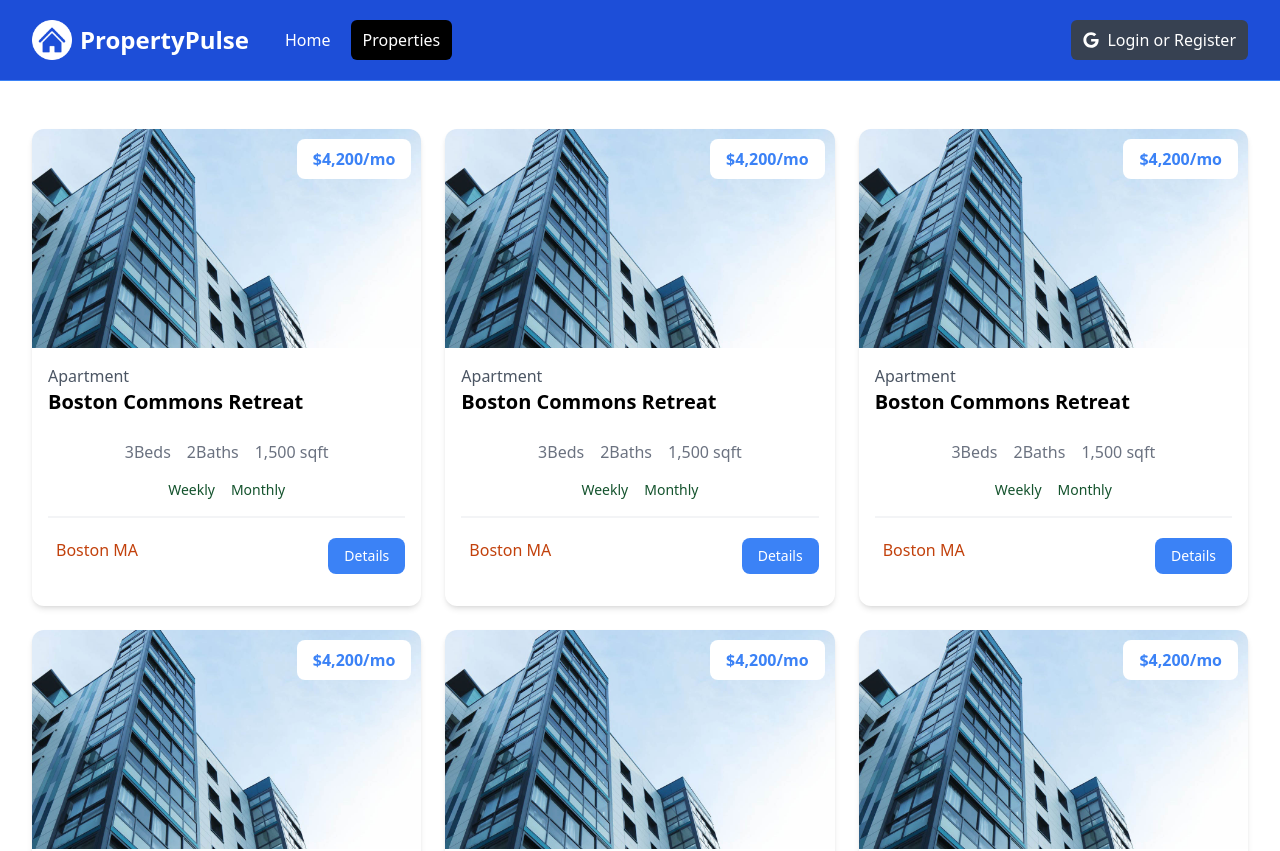
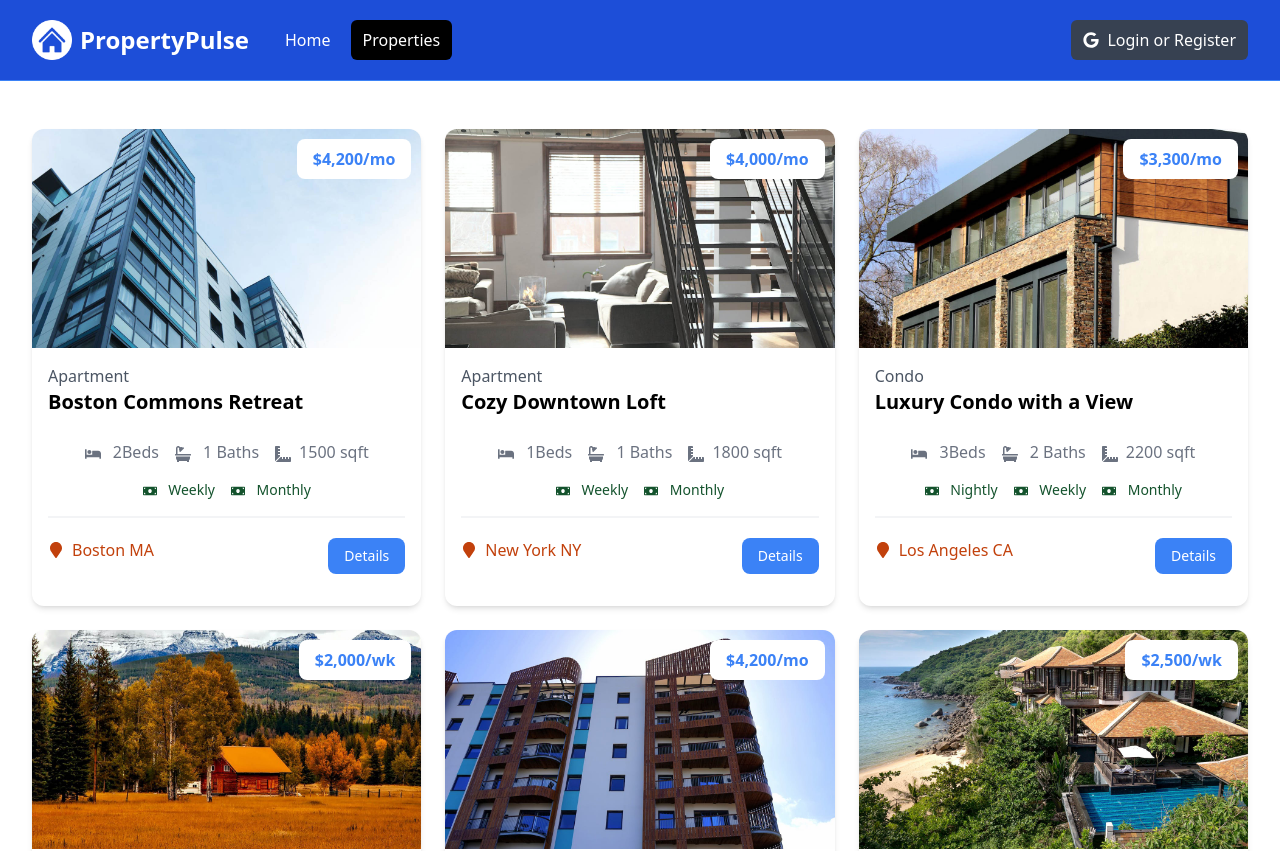
Before and after one commit to mariosknl/property-pulse, a Next.js app: page /properties in a window 1280 px wide. Shown: the top 851 px of the page. Built offline with nearby package versions, Linux system fonts and the light colour scheme.

Commit message:
property card dynamic data

```diff
--- a/components/PropertyCard.jsx
+++ b/components/PropertyCard.jsx
@@ -1,57 +1,95 @@
-const PropertyCard = () => {
+import Image from "next/image";
+import Link from "next/link";
+import {
+	FaBed,
+	FaBath,
+	FaRulerCombined,
+	FaMoneyBill,
+	FaMapMarker,
+} from "react-icons/fa";
+
+const PropertyCard = ({ property }) => {
+	const getRateDisplay = () => {
+		const { rates } = property;
+
+		if (rates.monthly) {
+			return `${rates.monthly.toLocaleString()}/mo`;
+		} else if (rates.weekly) {
+			return `${rates.weekly.toLocaleString()}/wk`;
+		} else if (rates.nightly) {
+			return `${rates.nightly.toLocaleString()}/night`;
+		}
+	};
+
 	return (
 		<div className="rounded-xl shadow-md relative">
-			<img
-				src="images/properties/a1.jpg"
+			<Image
+				src={`/images/properties/${property.images[0]}`}
 				alt=""
 				className="w-full h-auto rounded-t-xl"
+				sizes="100vw"
+				height={0}
+				width={0}
 			/>
 			<div className="p-4">
 				<div className="text-left md:text-center lg:text-left mb-6">
-					<div className="text-gray-600">Apartment</div>
-					<h3 className="text-xl font-bold">Boston Commons Retreat</h3>
+					<div className="text-gray-600">{property.type}</div>
+					<h3 className="text-xl font-bold">{property.name}</h3>
 				</div>
 				<h3 className="absolute top-[10px] right-[10px] bg-white px-4 py-2 rounded-lg text-blue-500 font-bold text-right md:text-center lg:text-right">
-					$4,200/mo
+					${getRateDisplay()}
 				</h3>
 
 				<div className="flex justify-center gap-4 text-gray-500 mb-4">
 					<p>
-						<i className="fa-solid fa-bed"></i> 3
+						<FaBed className="inline mr-2" /> {property.beds}
 						<span className="md:hidden lg:inline">Beds</span>
 					</p>
 					<p>
-						<i className="fa-solid fa-bath"></i> 2
+						<FaBath className="inline mr-2" /> {property.baths}{" "}
 						<span className="md:hidden lg:inline">Baths</span>
 					</p>
 					<p>
-						<i className="fa-solid fa-ruler-combined"></i>
-						1,500 <span className="md:hidden lg:inline">sqft</span>
+						<FaRulerCombined className="inline mr-2" />
+						{property.square_feet}{" "}
+						<span className="md:hidden lg:inline">sqft</span>
 					</p>
 				</div>
 
 				<div className="flex justify-center gap-4 text-green-900 text-sm mb-4">
-					<p>
-						<i className="fa-solid fa-money-bill"></i> Weekly
-					</p>
-					<p>
-						<i className="fa-solid fa-money-bill"></i> Monthly
-					</p>
+					{property.rates.nightly && (
+						<p>
+							<FaMoneyBill className="inline mr-2" /> Nightly
+						</p>
+					)}
+					{property.rates.weekly && (
+						<p>
+							<FaMoneyBill className="inline mr-2" /> Weekly
+						</p>
+					)}
+					{property.rates.monthly && (
+						<p>
+							<FaMoneyBill className="inline mr-2" /> Monthly
+						</p>
+					)}
 				</div>
 
 				<div className="border border-gray-100 mb-5"></div>
 
 				<div className="flex flex-col lg:flex-row justify-between mb-4">
 					<div className="flex align-middle gap-2 mb-4 lg:mb-0">
-						<i className="fa-solid fa-location-dot text-lg text-orange-700"></i>
-						<span className="text-orange-700"> Boston MA </span>
+						<FaMapMarker className="text-orange-700 mt-1" />
+						<span className="text-orange-700">
+							{" "}
+							{property.location.city} {property.location.state}{" "}
+						</span>
 					</div>
-					<a
-						href="property.html"
+					<Link
+						href={`/properties/${property._id}`}
 						className="h-[36px] bg-blue-500 hover:bg-blue-600 text-white px-4 py-2 rounded-lg text-center text-sm"
 					>
 						Details
-					</a>
+					</Link>
 				</div>
 			</div>
 		</div>
```
